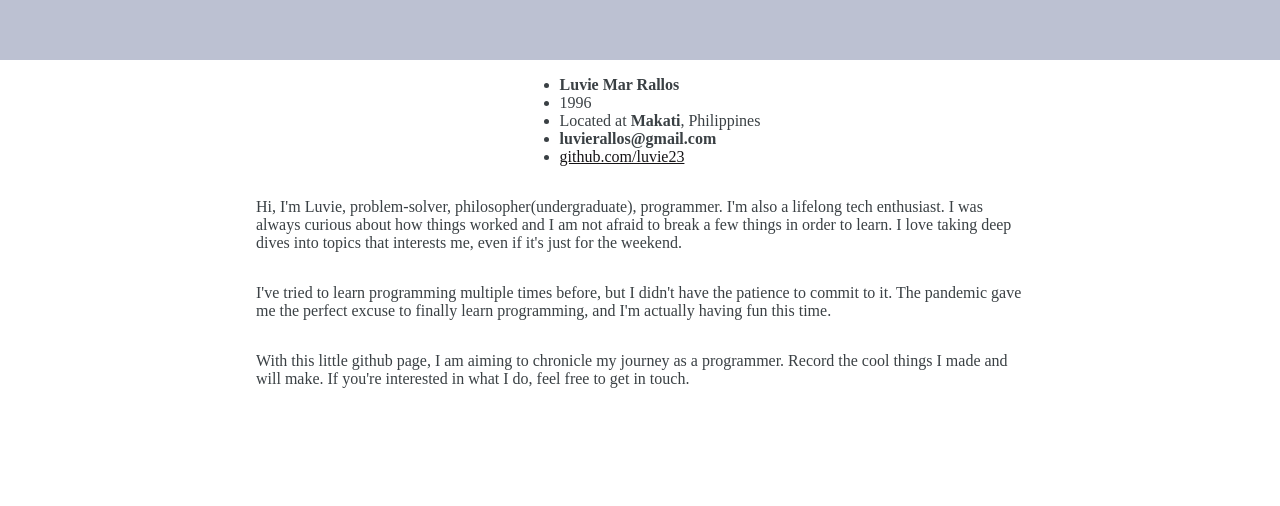
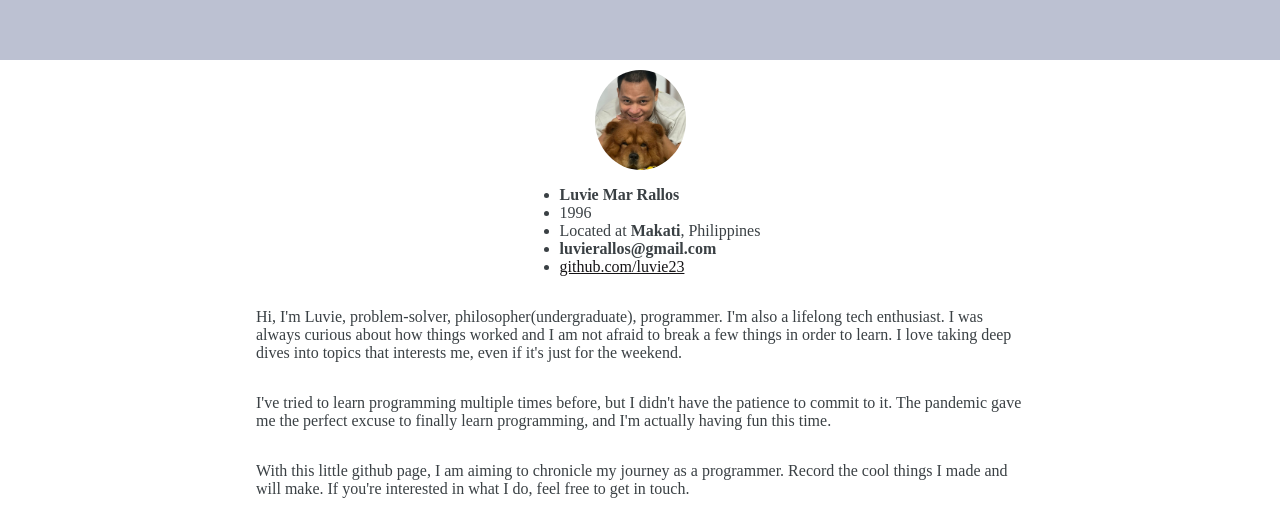
Before and after one commit to luvie23/luvie, a plain HTML site: page index.html in a window 1280 px wide. Shown: the part 1674-2180 px from the top of the page. Before the commit the page ends 2078 px from the top, so only its background shows below. Drawn offline with Linux system fonts and the light colour scheme.

Commit message:
add headshot

```diff
--- a/css/style.css
+++ b/css/style.css
@@ -59,7 +59,7 @@ nav {
 #left-div .header{
     color: #F2C3C9;
     font-family: "Rubik", sans-serif;
-    font-size:  5vw;
+    font-size:  8vw;
     margin: 0px 15vw;
     width: 70vw;
 }
@@ -67,7 +67,7 @@ nav {
 #right-div .header{
     color: #151315;
     font-family: "Rubik", sans-serif;
-    font-size:  5vw;
+    font-size:  8vw;
     margin: 0px 15vw;
     width: 70vw;
 }
@@ -122,6 +122,16 @@ a{
     color: #151315;
 }
 
+#headshot {
+    height: 100px;
+    width: auto;
+    align-self: center;
+    justify-content: center;
+    margin-top: 10px;
+    border-radius: 50%;
+
+}
+
 #about-background{
     font-family: "Merriweather", serif;
     display: flex;
--- a/index.html
+++ b/index.html
@@ -58,6 +58,7 @@
     </div>
     <div id="footer"></div>
     <div id="about-background">
+        <img src="./imgs/headshot.jpg" id="headshot">
         <ul id="info">
             <li><em>Luvie Mar Rallos</em></li>
             <li>1996</li>
```
Also changed, not shown: imgs/headshot.jpg (added).
